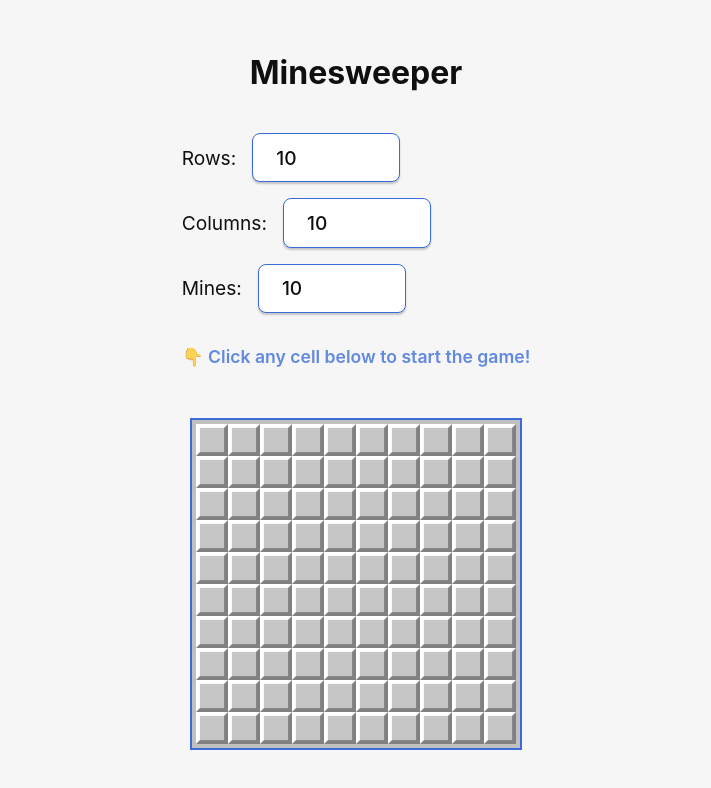
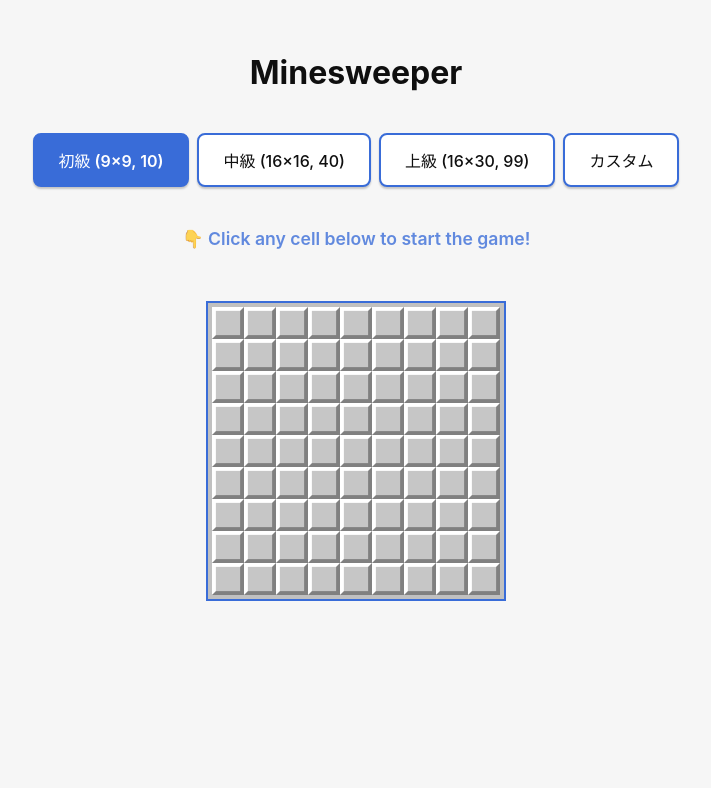
Before and after one commit to fmsyt/mine-sweeper, a React (Vite) app: page / in a window 1280 px wide. Shown: the top 788 px of the page, without its empty margins (284-995 px from the left). Built offline with nearby package versions, Linux system fonts and the light colour scheme.

Commit message:
Add difficulty selection buttons and custom settings for game configuration

```diff
--- a/src/App.css
+++ b/src/App.css
@@ -69,18 +69,54 @@ input {
 .settings {
   display: flex;
   flex-direction: column;
-  gap: 1rem;
+  gap: 1.5rem;
   margin: 2rem 0;
 }
 
-.settings label {
+.difficulty-buttons {
+  display: flex;
+  gap: 0.5rem;
+  flex-wrap: wrap;
+  justify-content: center;
+}
+
+.difficulty-buttons button {
+  padding: 0.8em 1.5em;
+  font-size: 1rem;
+  background-color: #ffffff;
+  color: #0f0f0f;
+  border: 2px solid #396cd8;
+  transition: all 0.2s ease;
+}
+
+.difficulty-buttons button.active {
+  background-color: #396cd8;
+  color: white;
+  font-weight: 600;
+}
+
+.difficulty-buttons button:hover {
+  transform: translateY(-2px);
+  box-shadow: 0 4px 8px rgba(0, 0, 0, 0.2);
+}
+
+.custom-settings {
+  display: flex;
+  flex-direction: column;
+  gap: 1rem;
+  padding: 1rem;
+  background-color: rgba(57, 108, 216, 0.1);
+  border-radius: 8px;
+}
+
+.custom-settings label {
   display: flex;
   align-items: center;
   gap: 1rem;
   font-size: 1.2rem;
 }
 
-.settings input {
+.custom-settings input {
   width: 100px;
 }
 
@@ -214,4 +250,19 @@ input {
   .instruction {
     color: #ffd700;
   }
+
+  .difficulty-buttons button {
+    background-color: #0f0f0f98;
+    color: #ffffff;
+    border-color: #646cff;
+  }
+
+  .difficulty-buttons button.active {
+    background-color: #646cff;
+    color: white;
+  }
+
+  .custom-settings {
+    background-color: rgba(100, 108, 255, 0.2);
+  }
 }
--- a/src/App.tsx
+++ b/src/App.tsx
@@ -4,6 +4,7 @@ import closedImg from "./assets/game/closed.svg";
 import flagImg from "./assets/game/flag.svg";
 import mineImg from "./assets/game/mine.svg";
 import mineRedImg from "./assets/game/mine_red.svg";
+import mineWrongImg from "./assets/game/mine_wrong.svg";
 import type0Img from "./assets/game/type0.svg";
 import type1Img from "./assets/game/type1.svg";
 import type2Img from "./assets/game/type2.svg";
@@ -33,14 +34,43 @@ const typeImages = [
   type8Img,
 ];
 
+type Difficulty = "beginner" | "intermediate" | "expert" | "custom";
+
+const DIFFICULTY_PRESETS = {
+  beginner: { rows: 9, cols: 9, mines: 10 },
+  intermediate: { rows: 16, cols: 16, mines: 40 },
+  expert: { rows: 16, cols: 30, mines: 99 },
+};
+
 function App() {
-  const [rows, setRows] = useState(10);
-  const [cols, setCols] = useState(10);
+  const [difficulty, setDifficulty] = useState<Difficulty>("beginner");
+  const [rows, setRows] = useState(9);
+  const [cols, setCols] = useState(9);
   const [mineCount, setMineCount] = useState(10);
   const [board, setBoard] = useState<Cell[][] | null>(null);
   const [gameOver, setGameOver] = useState(false);
   const [gameWon, setGameWon] = useState(false);
   const [firstClick, setFirstClick] = useState(true);
+
+  const handleDifficultyChange = (newDifficulty: Difficulty) => {
+    setDifficulty(newDifficulty);
+    if (newDifficulty !== "custom") {
+      const preset = DIFFICULTY_PRESETS[newDifficulty];
+      setRows(preset.rows);
+      setCols(preset.cols);
+      setMineCount(preset.mines);
+    }
+  };
+
+  const handleCustomChange = (
+    type: "rows" | "cols" | "mines",
+    value: number
+  ) => {
+    setDifficulty("custom");
+    if (type === "rows") setRows(Math.max(5, value));
+    else if (type === "cols") setCols(Math.max(5, value));
+    else setMineCount(Math.min(Math.max(1, value), rows * cols - 9));
+  };
 
   const initializeBoard = (clickedRow: number, clickedCol: number) => {
     const newBoard: Cell[][] = Array(rows)
@@ -223,7 +253,7 @@ function App() {
   const revealAllMines = (newBoard: Cell[][]) => {
     for (let r = 0; r < rows; r++) {
       for (let c = 0; c < cols; c++) {
-        if (newBoard[r][c].isMine) {
+        if (newBoard[r][c].isMine && newBoard[r][c].state !== "flagged") {
           newBoard[r][c].state = "opened";
         }
       }
@@ -249,7 +279,12 @@ function App() {
   };
 
   const getCellImage = (cell: Cell, r: number, c: number) => {
-    if (cell.state === "flagged") return flagImg;
+    if (cell.state === "flagged") {
+      if (gameOver && !cell.isMine) {
+        return mineWrongImg;
+      }
+      return flagImg;
+    }
     if (cell.state === "closed") return closedImg;
     if (cell.isMine) {
       if (gameOver && board) {
@@ -278,13 +313,44 @@ function App() {
       {!board && (
         <>
           <div className="settings">
+            <div className="difficulty-buttons">
+              <button
+                className={difficulty === "beginner" ? "active" : ""}
+                onClick={() => handleDifficultyChange("beginner")}
+              >
+                初級 (9×9, 10)
+              </button>
+              <button
+                className={difficulty === "intermediate" ? "active" : ""}
+                onClick={() => handleDifficultyChange("intermediate")}
+              >
+                中級 (16×16, 40)
+              </button>
+              <button
+                className={difficulty === "expert" ? "active" : ""}
+                onClick={() => handleDifficultyChange("expert")}
+              >
+                上級 (16×30, 99)
+              </button>
+              <button
+                className={difficulty === "custom" ? "active" : ""}
+                onClick={() => handleDifficultyChange("custom")}
+              >
+                カスタム
+              </button>
+            </div>
+
+            {difficulty === "custom" && (
+              <div className="custom-settings">
                 <div>
                   <label>
                     Rows:
                     <input
                       type="number"
                       value={rows}
-                  onChange={(e) => setRows(Math.max(5, Number(e.target.value)))}
+                      onChange={(e) =>
+                        handleCustomChange("rows", Number(e.target.value))
+                      }
                       min="5"
                       max="30"
                     />
@@ -296,7 +362,9 @@ function App() {
                     <input
                       type="number"
                       value={cols}
-                  onChange={(e) => setCols(Math.max(5, Number(e.target.value)))}
+                      onChange={(e) =>
+                        handleCustomChange("cols", Number(e.target.value))
+                      }
                       min="5"
                       max="30"
                     />
@@ -309,18 +377,16 @@ function App() {
                       type="number"
                       value={mineCount}
                       onChange={(e) =>
-                    setMineCount(
-                      Math.min(
-                        Math.max(1, Number(e.target.value)),
-                        rows * cols - 9
-                      )
-                    )
+                        handleCustomChange("mines", Number(e.target.value))
                       }
                       min="1"
                       max={rows * cols - 9}
                     />
                   </label>
                 </div>
+              </div>
+            )}
+
             <p className="instruction">👇 Click any cell below to start the game!</p>
           </div>
 
```
Also changed, not shown: src/assets/game/mine_wrong.svg (added). Lines whose indentation alone changed are shown as unchanged.
